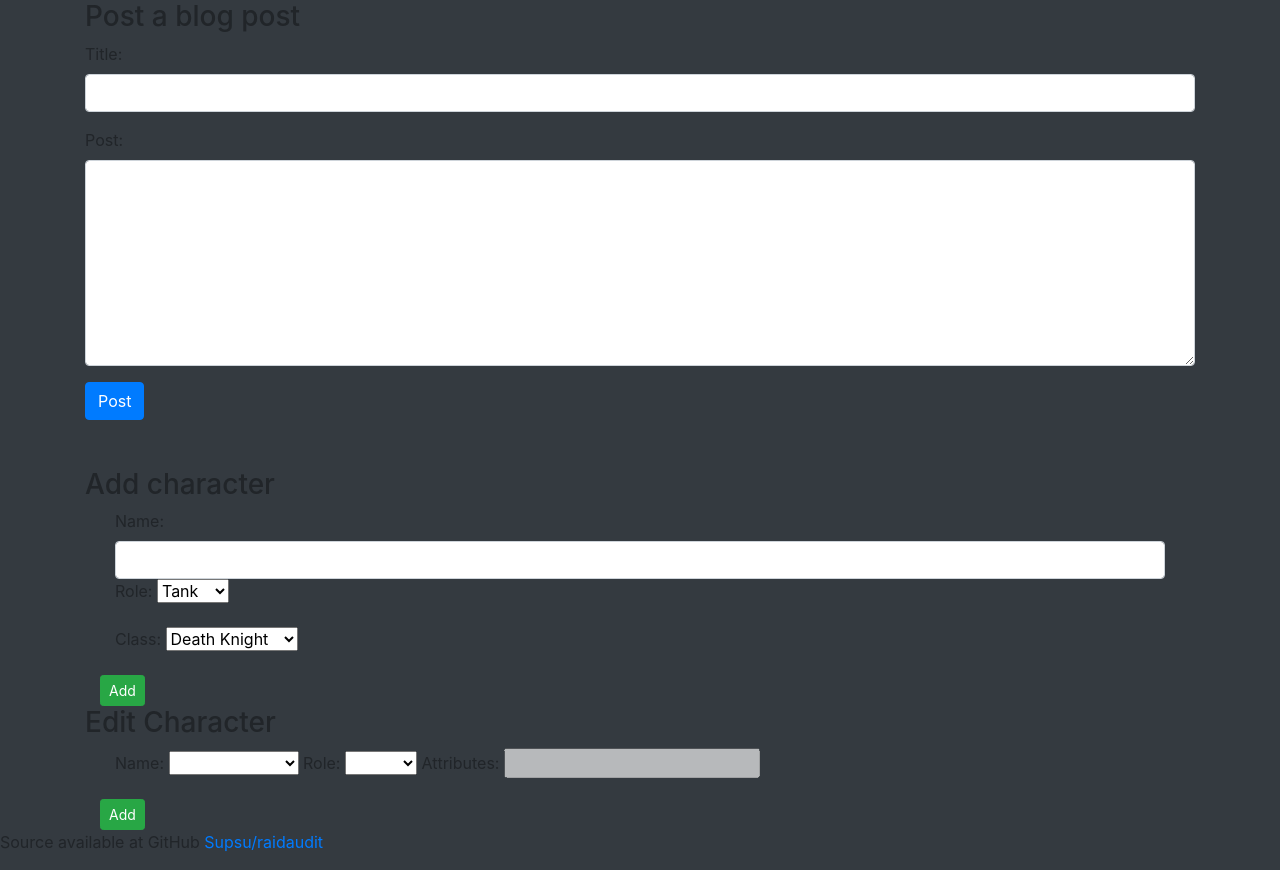
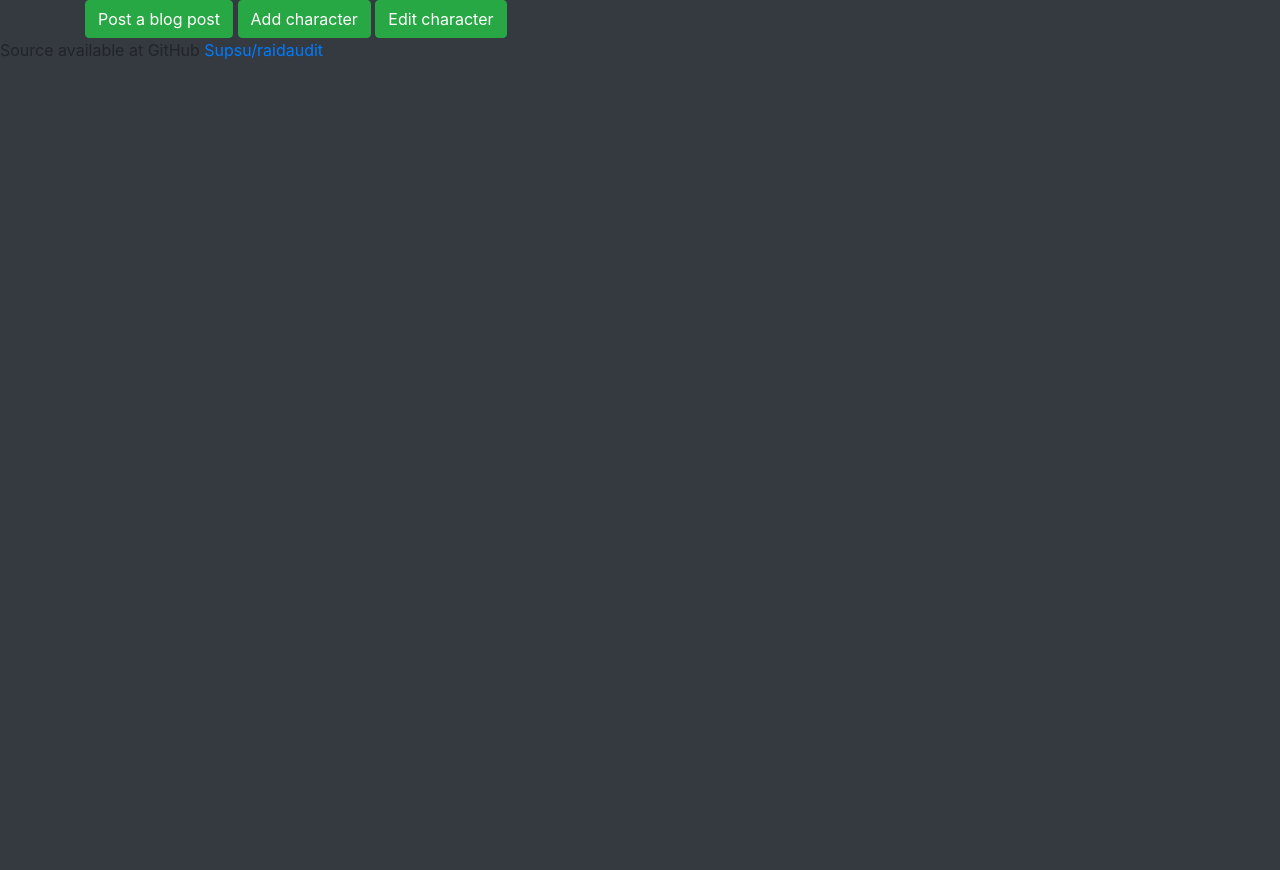
Before and after one commit to Supsu/raidaudit, a Flask app: template templates/admin.html in a window 1280 px wide. Shown: the part 112-982 px from the top of the page. After the commit the page ends 171 px from the top, so only its background shows below. Run offline with Flask 2, Linux system fonts and the light colour scheme; the template is opened without the code that fills it: most values are stand-ins (such as "Sample title", 1, 10 or a date in 2020); parts of the project's set-up code (start-up, migrations or seed data) failed here and were passed over; some libraries are stand-ins or nearby versions.

Commit message:
Made admin page fields collapse, openable via buttons

```diff
--- a/templates/admin.html
+++ b/templates/admin.html
@@ -16,6 +16,10 @@
   });
 </script>
 
+<a class="btn btn-success" data-toggle="collapse" href="#postblogscr" role="button" aria-expanded="false" aria-controls="collapseExample">
+    Post a blog post
+  </a>
+<div class="collapse" id="postblogscr">
 <h3>Post a blog post</h3>
 <form action="post" method="POST">
 <div class="form-group">
@@ -29,9 +33,15 @@
 </div>
     <button id="postnewblog" class="btn btn-primary" type="submit">Post</button>
 </form>
-<br>
-<br>
-<h3>Add character</h3>
+<br><br><br><br>
+
+</div>
+
+<a class="btn btn-success" data-toggle="collapse" href="#addcharacterscr" role="button" aria-expanded="false" aria-controls="collapseExample">
+    Add character
+  </a>
+<div class="collapse" id="addcharacterscr">
+    <h3>Add character</h3>
 
 <div class="container">
     <div class="container">
@@ -66,6 +76,8 @@
     </div>
     <button id="saveaddition" class="btn btn-success btn-sm" type="submit">Add</button>
     </form>
+  </div>
+  <br><br><br><br>
   </div>
 
 <script type=text/Javascript>
@@ -120,6 +132,10 @@
     }
 </script>
 
+<a class="btn btn-success" data-toggle="collapse" href="#editcharacterscr" role="button" aria-expanded="false" aria-controls="collapseExample">
+    Edit character
+</a>
+<div class="collapse" id="editcharacterscr">
 <h3>Edit Character</h3>
 <div class="container">
     <div class="container">
@@ -146,6 +162,7 @@
     <button id="saveedit" class="btn btn-success btn-sm" type="submit">Add</button>
     </form>
   </div>
-
+  <br><br><br><br>
+ </div>
 
 {% endblock %}
```
